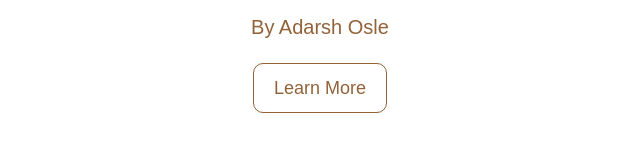
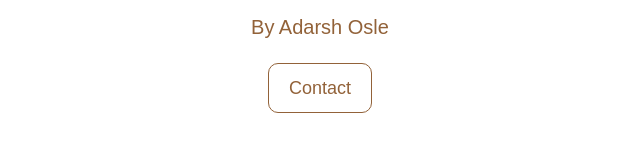
Before and after one commit to adarshosle/3d.turnedninja.com, a plain HTML site: page index.html in a window 1280 px wide. Shown: the part 368-520 px from the top of the page, without its empty margins (320-960 px from the left). Drawn offline with Linux system fonts and the light colour scheme.

Commit message:
Update index.html

```diff
--- a/index.html
+++ b/index.html
@@ -65,7 +65,7 @@ body{
 <header id="showcase">
     <h1>Subdomain Takeover</h1>
     <p>By Adarsh Osle</p>
-    <a href="osleadarsh@gmail.com" class="button" target="_blank">Learn More</a>
+    <a href="https://instagram.com/adarsh_osle" class="button" target="_blank">Contact</a>
   </header>
 
 </body>
```
